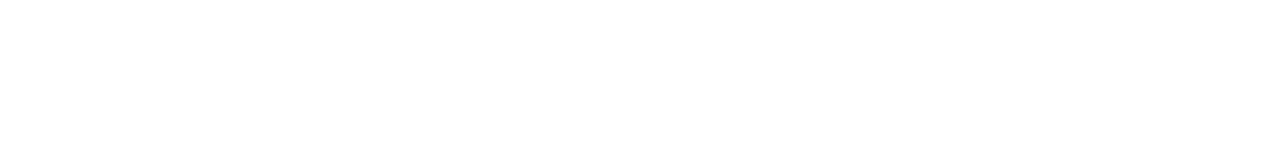
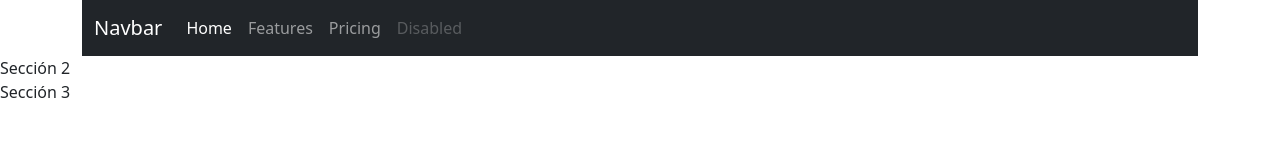
Before and after one commit to JA97v2/plantilla_portafolio_001, a plain HTML site: page plantilla_portafolio_001.html in a window 1280 px wide. Drawn offline with Linux system fonts and the light colour scheme.

Commit message:
navbar added

```diff
--- a/plantilla_portafolio_001.html
+++ b/plantilla_portafolio_001.html
@@ -5,9 +5,53 @@
     <meta http-equiv="X-UA-Compatible" content="IE=edge">
     <meta name="viewport" content="width=device-width, initial-scale=1.0">
     <title>Plantilla portafolio 001</title>
+
+    <link rel="stylesheet" href="./style/bootstrap-5.2.0-dist/css/bootstrap.min.css">
+
+    <script src="./style/bootstrap-5.2.0-dist/js/bootstrap.bundle.min.js"></script>
+
 </head>
 
+
+
 <body>
+    <!-- Sección 1 -->
+    <section class="container-sm">
+        <!-- Barra de navegación superior -->
+        <nav class="navbar navbar-expand-lg navbar-dark bg-dark">
+            <!-- Contenido barra de navegación -->
+            <div class="container-fluid">
+                <a class="navbar-brand" href="#">Navbar</a>
+                <button class="navbar-toggler" type="button" data-bs-toggle="collapse" data-bs-target="#navbarNav" aria-controls="navbarNav" aria-expanded="false" aria-label="Toggle navigation">
+                  <span class="navbar-toggler-icon"></span>
+                </button>
+                <div class="collapse navbar-collapse" id="navbarNav">
+                  <ul class="navbar-nav">
+                    <li class="nav-item">
+                      <a class="nav-link active" aria-current="page" href="#">Home</a>
+                    </li>
+                    <li class="nav-item">
+                      <a class="nav-link" href="#">Features</a>
+                    </li>
+                    <li class="nav-item">
+                      <a class="nav-link" href="#">Pricing</a>
+                    </li>
+                    <li class="nav-item">
+                      <a class="nav-link disabled">Disabled</a>
+                    </li>
+                  </ul>
+                </div>
+              </div>
+        </nav>
+    </section>
+    <!-- Sección 2 -->
+    <section>
+        Sección 2
+    </section>
+    <!-- Sección 3 -->
+    <section>
+        Sección 3
+    </section>
 
 </body>
 </html>
```
